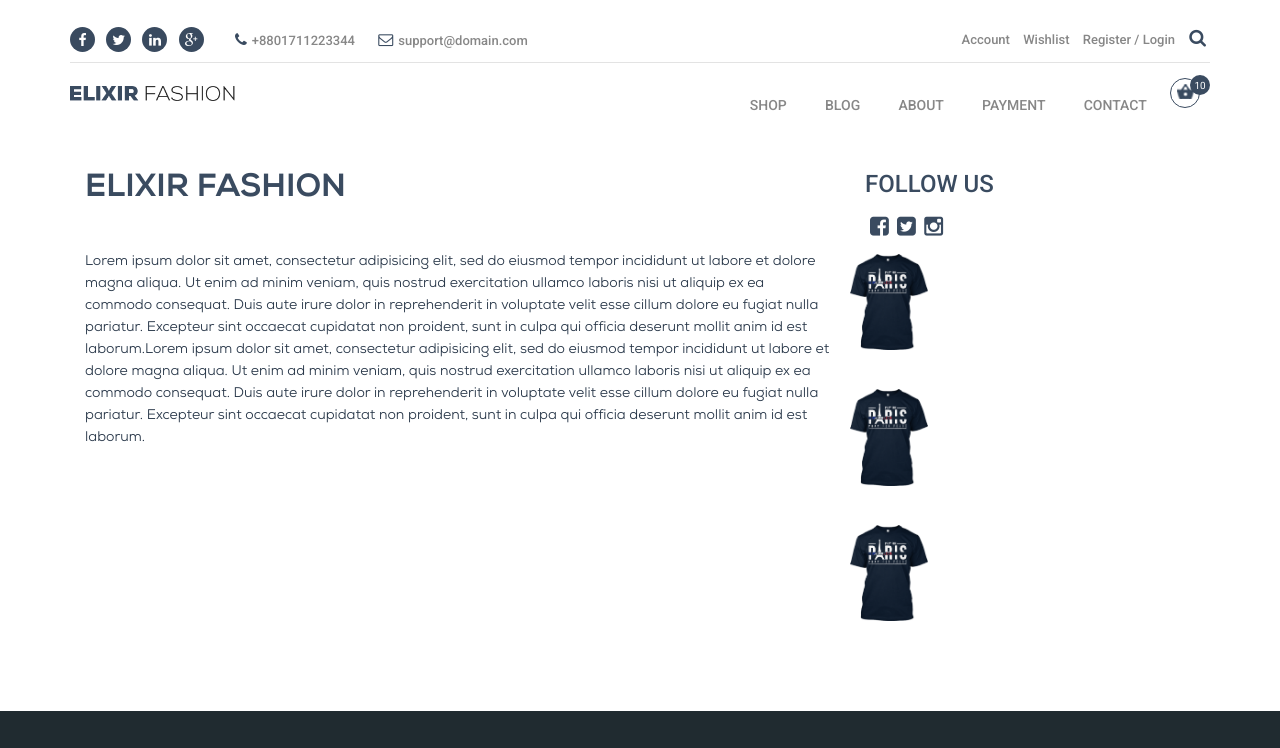
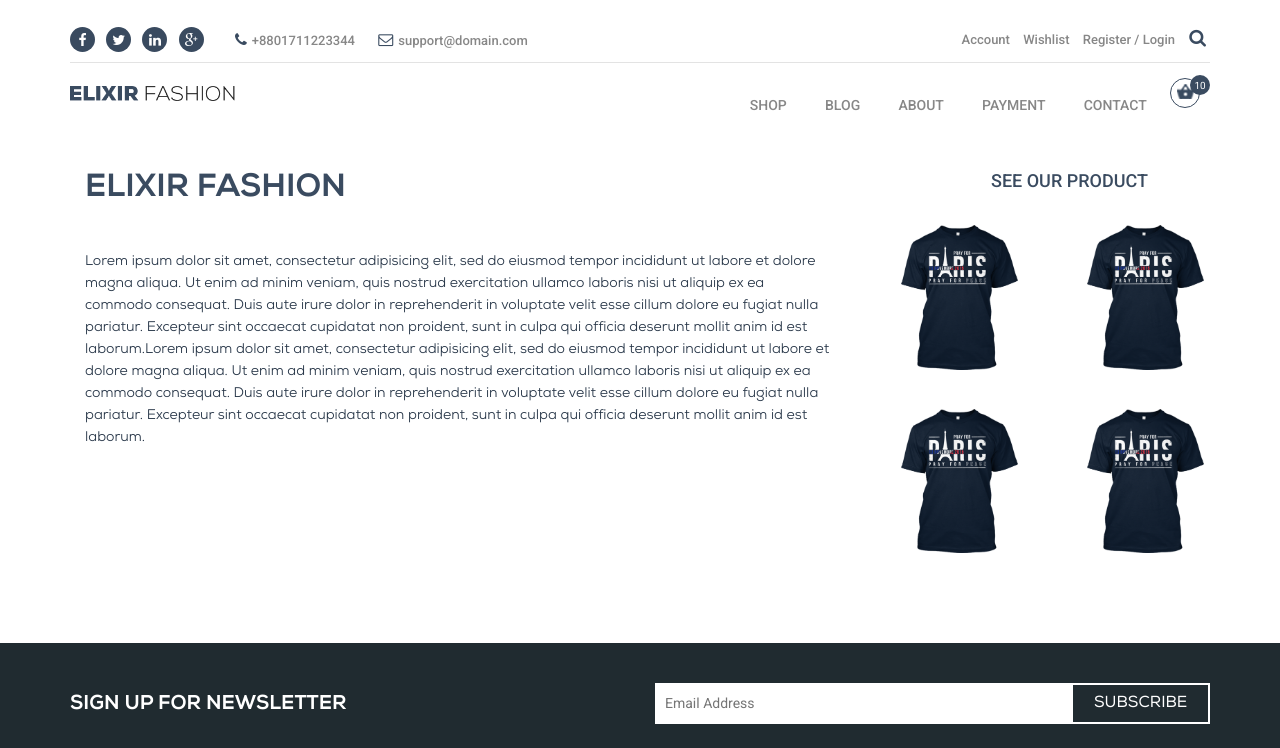
Before and after one commit to Herlanggaws/jokulinTemplate, a plain HTML site: page about.html in a window 1280 px wide. Shown: the top 748 px of the page. Drawn offline with Linux system fonts and the light colour scheme.

Commit message:
edit image ads

```diff
--- a/about.html
+++ b/about.html
@@ -156,12 +156,8 @@
 		<!--social media-->
 			<div class="col col-12 col-md-4 col-sm-12">
 				      <div class="follow__socmed clearfix">
-        <h3 class="m-0" style="color:#3a4b60;">FOLLOW US</h3><br>
-        <a href="https://facebook.com" class="follow__socmed__a"  target="_blank"><i class="fa fa-facebook-square" aria-hidden="true"></i></a>
-        <a href="https://twitter.com" class="follow__socmed__a" target="_blank"><i class="fa fa-twitter-square" aria-hidden="true"></i></a>
+        <h4 style="color:#3a4b60; margin-left:35%">See Our Product</h4><br>
 
-        <a href="https://instagram.com" class="follow__socmed__a" target="_blank"><i class="fa fa-instagram" aria-hidden="true"></i></a>
-        <br>
         <br>
       </div>
 
@@ -171,8 +167,11 @@
         <div class="featured__product__item column50 float-left">
           <div class="featured__product__inner">
             <a href="" class="" >
-                <img src="images/product/tre-shirt-1.png" class="" style="width:20%; height:20%; margin-bottom:10%;">
+                <img src="images/product/tre-shirt-1.png" class="" style="width:30%; height:30%;margin-bottom:10%; margin-left: 13%;">
                 <span>VIEW</span>
+                <img src="images/product/tre-shirt-1.png" class="" style="width:30%; height:30%;margin-bottom:10%; margin-left: 17%;"><br/>
+                <span>VIEW</span>
+            </a>
             </a>
           </div>
         </div>
@@ -180,21 +179,13 @@
           <div class="featured__product__item column50 float-left">
           <div class="featured__product__inner">
             <a href="" class="" >
-                <img src="images/product/tre-shirt-1.png" class="" style="width:20%; height:20%;margin-bottom:10%;"><br/>
+                <img src="images/product/tre-shirt-1.png" class="" style="width:30%; height:30%;margin-bottom:10%; margin-left: 13%;">
+                <span>VIEW</span>
+                <img src="images/product/tre-shirt-1.png" class="" style="width:30%; height:30%;margin-bottom:10%; margin-left: 17%;"><br/>
                 <span>VIEW</span>
             </a>
           </div>
         </div>
-
-        <div class="featured__product__item column50 float-left">
-          <div class="featured__product__inner">
-            <a href="" class="" >
-                <img src="images/product/tre-shirt-1.png" class="" style="width:20%; height:20%;margin-bottom:10%;"><br/>
-                <span>VIEW</span>
-            </a>
-          </div>
-        </div>
-
       </div>
 				</div>
 			</div>
```
Lines whose indentation alone changed are shown as unchanged.
